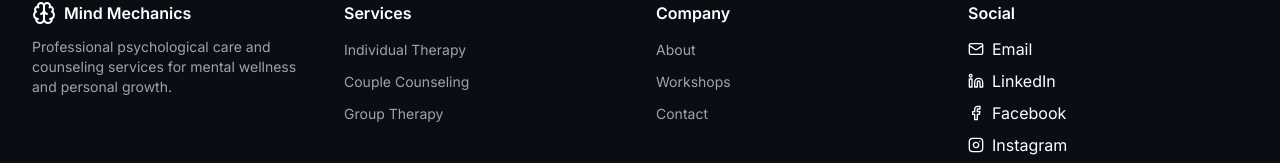
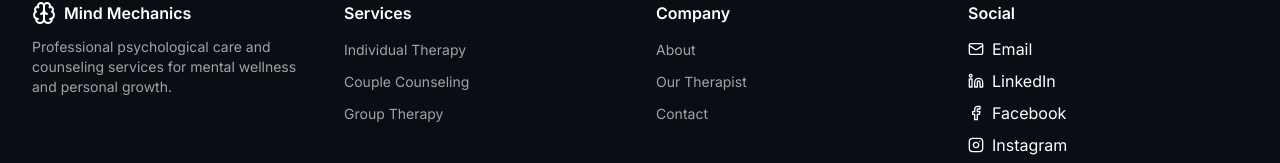
Before and after one commit to shaguftanaliyawala/mindmechanicss, a Next.js app: page / in a window 1280 px wide. Shown: the part 4108-4271 px from the top of the page. Built offline with nearby package versions, Linux system fonts and the light colour scheme.

Commit message:
Update footer.tsx

```diff
--- a/src/components/footer.tsx
+++ b/src/components/footer.tsx
@@ -44,8 +44,8 @@ export function Footer() {
                 </Link>
               </li>
               <li>
-                <Link href="/workshops" className="text-sm text-muted-foreground hover:text-primary">
-                  Workshops
+                <Link href="/therapist" className="text-sm text-muted-foreground hover:text-primary">
+                  Our Therapist
                 </Link>
               </li>
               <li>
```
